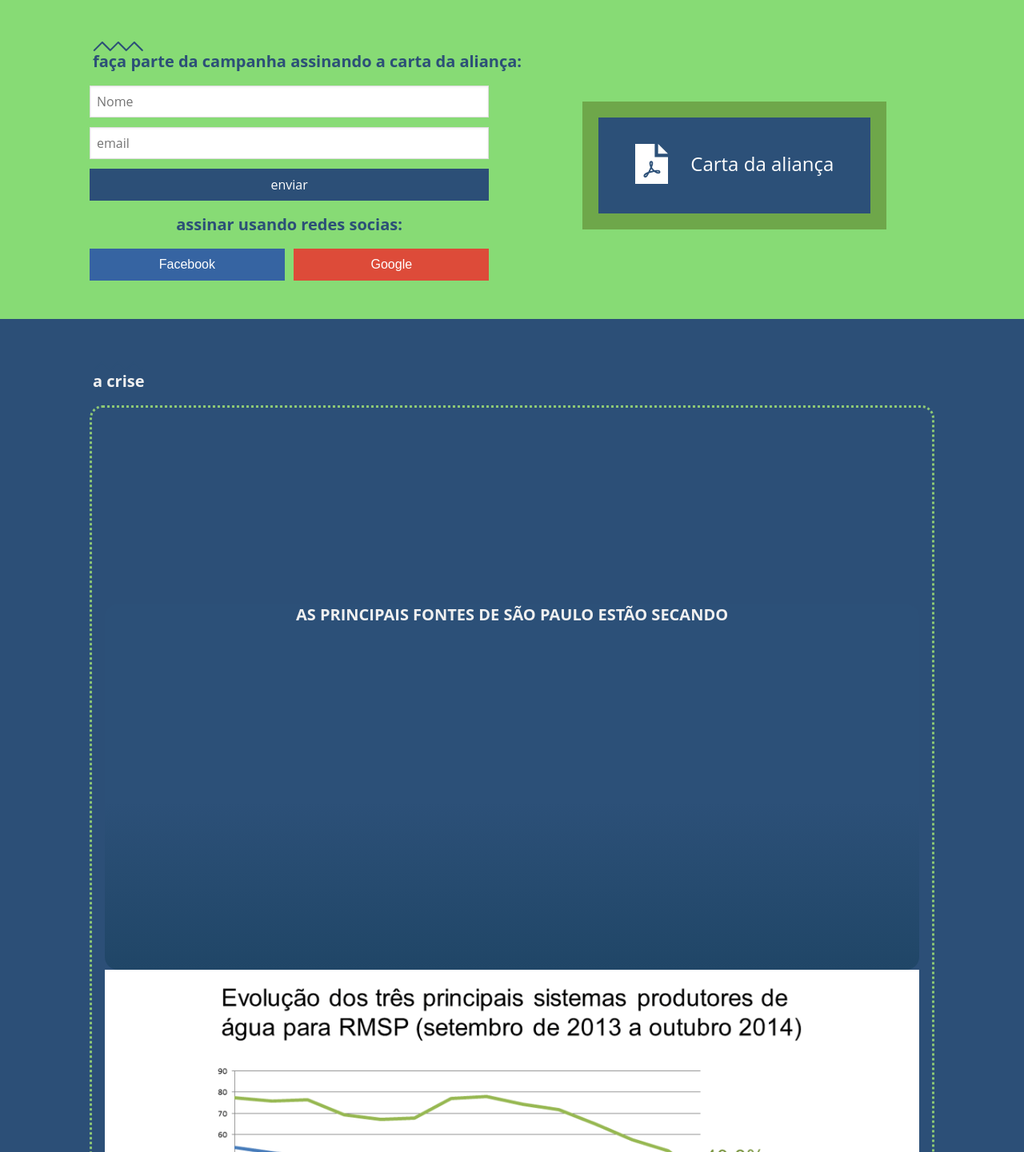
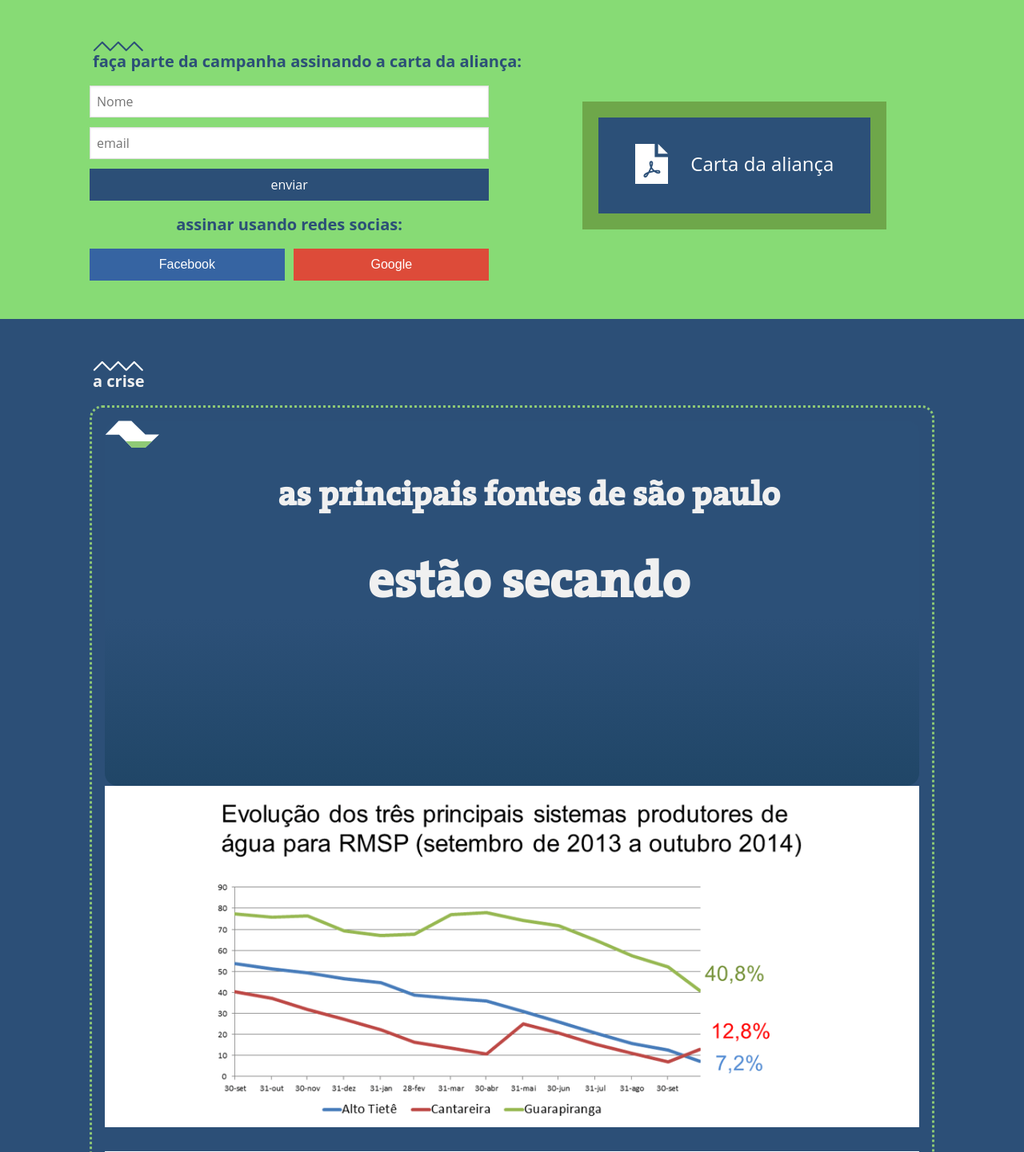
Before and after one commit to codnaobinario/agua-sp-wp, a WordPress theme: template web/app/themes/onepage-agua-sp/index.php in a window 1280 px wide. Shown: the part 486-1927 px from the top of the page at 80% size. Run offline with PHP 8.4 and a stand-in for WordPress, Linux system fonts and the light colour scheme; the site name, menu and one post (Sample post) are stand-ins, and other content is empty; some libraries are stand-ins or nearby versions; some web fonts are replaced.

Commit message:
ajustes no layout do slide da crise finalizado;

```diff
--- a/web/app/themes/onepage-agua-sp/crise.php
+++ b/web/app/themes/onepage-agua-sp/crise.php
@@ -4,7 +4,8 @@
     <div class="slider single-item">
 
     <div class="texto-destaque first-slide">
-      <h3>As principais fontes de São Paulo estão secando</h3>
+      <img src="<?php echo get_template_directory_uri();?>/images/icon-estado-sp-agua.svg" alt="">
+      <h3>As principais fontes de São Paulo <span>estão secando</span></h3>
     </div>
     <div>
       <img src="<?php echo get_template_directory_uri();?>/images/slides/Slide3.png" alt="">
@@ -16,7 +17,11 @@
       <img src="<?php echo get_template_directory_uri();?>/images/slides/Slide9.png" alt="">
     </div>
     <div class="texto-destaque">
-      <h3>Sem chuva, a situação se agrava. Estamos no volume morto</h3>
+      <h3>
+        Sem chuva, a situação se agrava.
+        <br/>
+        Estamos no volume morto
+      </h3>
     </div>
     <div><img src="<?php echo get_template_directory_uri();?>/images/slides/Slide6.png" alt=""></div>
     <div class="texto-destaque">
@@ -69,14 +74,10 @@
     </div>
   </div>
   <div class="report-download">
-    <div class="report-box">
-      <div class="report-link">
-        <a href="<?php echo get_template_directory_uri();?>/files/Agua_SP_PropCurto_29Out.pdf">
-          <img src="<?php echo get_template_directory_uri();?>/images/report-icon.svg">
-          <span>Apresentação dos resultados</span>
-        </a>
-      </div>
-    </div>
+    <a href="<?php echo get_template_directory_uri();?>/files/Agua_SP_PropCurto_29Out.pdf" class="report-box">
+      <img src="<?php echo get_template_directory_uri();?>/images/report-icon.svg">
+      <span>Apresentação dos resultados</span>
+    </a>
   </div>
   </div>
 </section>
--- a/web/app/themes/onepage-agua-sp/style.css
+++ b/web/app/themes/onepage-agua-sp/style.css
@@ -238,6 +238,12 @@ input[type="submit"] {
   src: url("fonts/OpenSans-Bold-webfont.eot");
   src: url("fonts/OpenSans-Bold-webfont.eot?#iefix") format("embedded-opentype"), url("fonts/OpenSans-Bold-webfont.woff") format("woff"), url("fonts/OpenSans-Bold-webfont.ttf") format("truetype"), url("fonts/OpenSans-Bold-webfont.svg#open_sansbold") format("svg");
   font-weight: bold;
+  font-style: normal; }
+@font-face {
+  font-family: 'the_serif_bold-regular';
+  src: url("fonts/theserif_bold_plain-webfont.eot");
+  src: url("fonts/theserif_bold_plain-webfont.eot?#iefix") format("embedded-opentype"), url("fonts/theserif_bold_plain-webfont.woff2") format("woff2"), url("fonts/theserif_bold_plain-webfont.woff") format("woff"), url("fonts/theserif_bold_plain-webfont.ttf") format("truetype"), url("fonts/theserif_bold_plain-webfont.svg#the_serif_bold-regular") format("svg");
+  font-weight: normal;
   font-style: normal; }
 .button {
   border-radius: 9px;
@@ -639,8 +645,8 @@ input[type="submit"] {
 #a-crise {
   background-color: #2C4F77;
   color: #F0F0F0; }
-  #a-crise .report-download .report-box .report-link {
-    color: #2C4F77; }
+  #a-crise h2:before {
+    content: url("images/heading-negative.png"); }
   #a-crise .slider {
     border: 3px dotted #8EC975;
     margin: 1em;
@@ -648,7 +654,9 @@ input[type="submit"] {
     border-radius: 1em; }
     #a-crise .slider > div {
       height: 457px; }
-    #a-crise .slider .first-slide {
+    #a-crise .slider > img {
+      width: 100%; }
+    #a-crise .slider .texto-destaque {
       background: #2c5078;
       /* Old browsers */
       background: -moz-linear-gradient(top, #2c5078 54%, #2c5078 54%, #204667 100%);
@@ -665,14 +673,19 @@ input[type="submit"] {
       /* W3C */
       filter: progid:DXImageTransform.Microsoft.gradient( startColorstr='#2c5078', endColorstr='#204667',GradientType=0 );
       /* IE6-9 */
-      border-radius: 1em; }
-    #a-crise .slider > img {
-      width: 100%; }
-    #a-crise .slider .texto-destaque h3, #a-crise .slider .texto-destaque .container section h2, .container section #a-crise .slider .texto-destaque h2 {
-      text-align: center;
-      margin: 230px 0;
-      text-transform: uppercase;
-      line-height: 1.3em; }
+      border-radius: 1em;
+      min-height: 457px; }
+      #a-crise .slider .texto-destaque img {
+        margin: 0 auto; }
+      #a-crise .slider .texto-destaque h3, #a-crise .slider .texto-destaque .container section h2, .container section #a-crise .slider .texto-destaque h2 {
+        text-align: center;
+        line-height: 1.3em;
+        font-size: 2.625em;
+        font-family: 'the_serif_bold-regular';
+        line-height: 2.625em; }
+        #a-crise .slider .texto-destaque h3 span, #a-crise .slider .texto-destaque .container section h2 span, .container section #a-crise .slider .texto-destaque h2 span {
+          font-size: 1.5em;
+          display: block; }
     #a-crise .slider h4 {
       margin: 2em 2.5em 1em; }
     #a-crise .slider ul.colunas {
@@ -690,6 +703,16 @@ input[type="submit"] {
   #a-crise .slick-prev:before, #a-crise .slick-next:before {
     font-size: 32px;
     color: #F0F0F0; }
+  #a-crise .report-download {
+    margin-top: -85px;
+    z-index: 99999;
+    position: relative; }
+  #a-crise .report-box {
+    background-color: #8EC975;
+    width: 30em;
+    margin: 0 auto; }
+    #a-crise .report-box span {
+      padding-left: 0; }
 
 @media screen and (min-width: 320px) and (max-width: 480px) {
   #a-crise .slider ul.colunas {
--- a/web/app/themes/onepage-agua-sp/style/_a-crise.scss
+++ b/web/app/themes/onepage-agua-sp/style/_a-crise.scss
@@ -2,13 +2,17 @@
   background-color: #2C4F77;
   color: #F0F0F0;
 
-  .report-download {
-    .report-box {
-      .report-link {
-          color: #2C4F77;
-      }
-    }
+  h2:before {
+    content: url('images/heading-negative.png');
   }
+
+  // .report-download {
+  //   .report-box {
+  //     .report-link {
+  //         color: #2C4F77;
+  //     }
+  //   }
+  // }
   .slider {
 
     border: 3px dotted #8EC975;
@@ -22,7 +26,11 @@
       // border: 0px solid #2C4F77;
     }
 
-    .first-slide {
+    > img {
+      width: 100%;
+    }
+
+    .texto-destaque {
       background: #2c5078; /* Old browsers */
       background: -moz-linear-gradient(top,  #2c5078 54%, #2c5078 54%, #204667 100%); /* FF3.6+ */
       background: -webkit-gradient(linear, left top, left bottom, color-stop(54%,#2c5078), color-stop(54%,#2c5078), color-stop(100%,#204667)); /* Chrome,Safari4+ */
@@ -32,18 +40,22 @@
       background: linear-gradient(to bottom,  #2c5078 54%,#2c5078 54%,#204667 100%); /* W3C */
       filter: progid:DXImageTransform.Microsoft.gradient( startColorstr='#2c5078', endColorstr='#204667',GradientType=0 ); /* IE6-9 */
       border-radius: 1em;
-    }
+      min-height: 457px;
 
-    > img {
-      width: 100%;
-    }
+      img {
+        margin: 0 auto;
+      }
 
-    .texto-destaque {
       h3 {
         text-align: center;
-        margin: 230px 0;
-        text-transform: uppercase;
         line-height: 1.3em;
+        font-size: em(42px);
+        font-family: 'the_serif_bold-regular';
+        line-height: em(42px);
+        span {
+          font-size: 1.5em;
+          display: block;
+        }
       }
     }
 
@@ -74,6 +86,20 @@
     color: #F0F0F0;
   }
 
+  .report-download {
+    margin-top: -85px;
+    z-index: 99999;
+    position: relative;
+  }
+  .report-box {
+    background-color: #8EC975;
+    width: 30em;
+    margin: 0 auto;
+    span {
+      padding-left: 0;
+    }
+  }
+
 }
 
 @media screen and (min-width: 320px) and (max-width: 480px) {
--- a/web/app/themes/onepage-agua-sp/style/_fonts.scss
+++ b/web/app/themes/onepage-agua-sp/style/_fonts.scss
@@ -19,3 +19,16 @@
   font-weight: bold;
   font-style: normal;
 }
+
+@font-face {
+    font-family: 'the_serif_bold-regular';
+    src: url('fonts/theserif_bold_plain-webfont.eot');
+    src: url('fonts/theserif_bold_plain-webfont.eot?#iefix') format('embedded-opentype'),
+         url('fonts/theserif_bold_plain-webfont.woff2') format('woff2'),
+         url('fonts/theserif_bold_plain-webfont.woff') format('woff'),
+         url('fonts/theserif_bold_plain-webfont.ttf') format('truetype'),
+         url('fonts/theserif_bold_plain-webfont.svg#the_serif_bold-regular') format('svg');
+    font-weight: normal;
+    font-style: normal;
+
+}
```
Also changed, not shown: web/app/themes/onepage-agua-sp/fonts/theserif_bold_plain-webfont.ttf (added), web/app/themes/onepage-agua-sp/fonts/theserif_bold_plain-webfont.woff (added), web/app/themes/onepage-agua-sp/fonts/theserif_bold_plain-webfont.woff2 (added), web/app/themes/onepage-agua-sp/images/icon-estado-sp-agua.svg (added), 3 other files.
